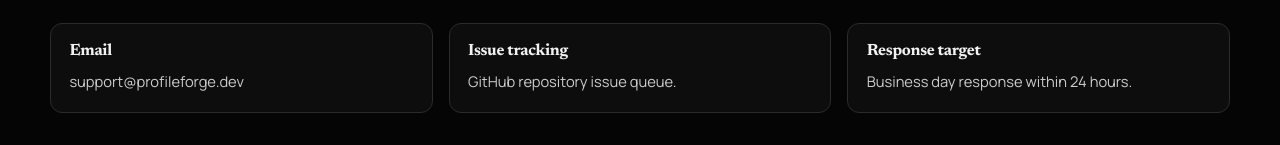
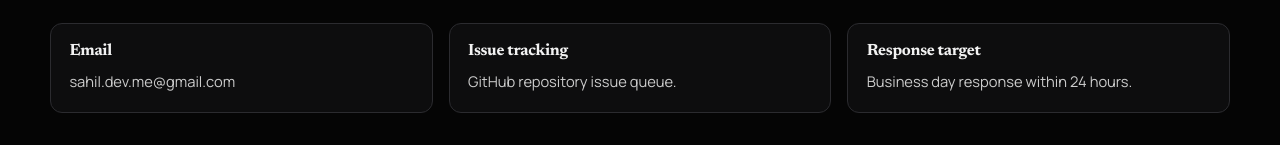
Before and after one commit to byteSize-del/-ai-github-profile-maker, a React (Vite) app in the folder frontend/: page /contact in a window 1280 px wide. Shown: the part 426-571 px from the top of the page. Built offline with nearby package versions, Linux system fonts and the light colour scheme; no server answers.

Commit message:
fix(contact): update support email address to sahil.dev.me@gmail.com

```diff
--- a/frontend/src/pages/ContactPage.jsx
+++ b/frontend/src/pages/ContactPage.jsx
@@ -69,7 +69,7 @@ function ContactPage() {
       <section className="page-section premium-grid-3">
         <article className="premium-card">
           <h3>Email</h3>
-          <p>support@profileforge.dev</p>
+          <p>sahil.dev.me@gmail.com</p>
         </article>
         <article className="premium-card">
           <h3>Issue tracking</h3>
```
